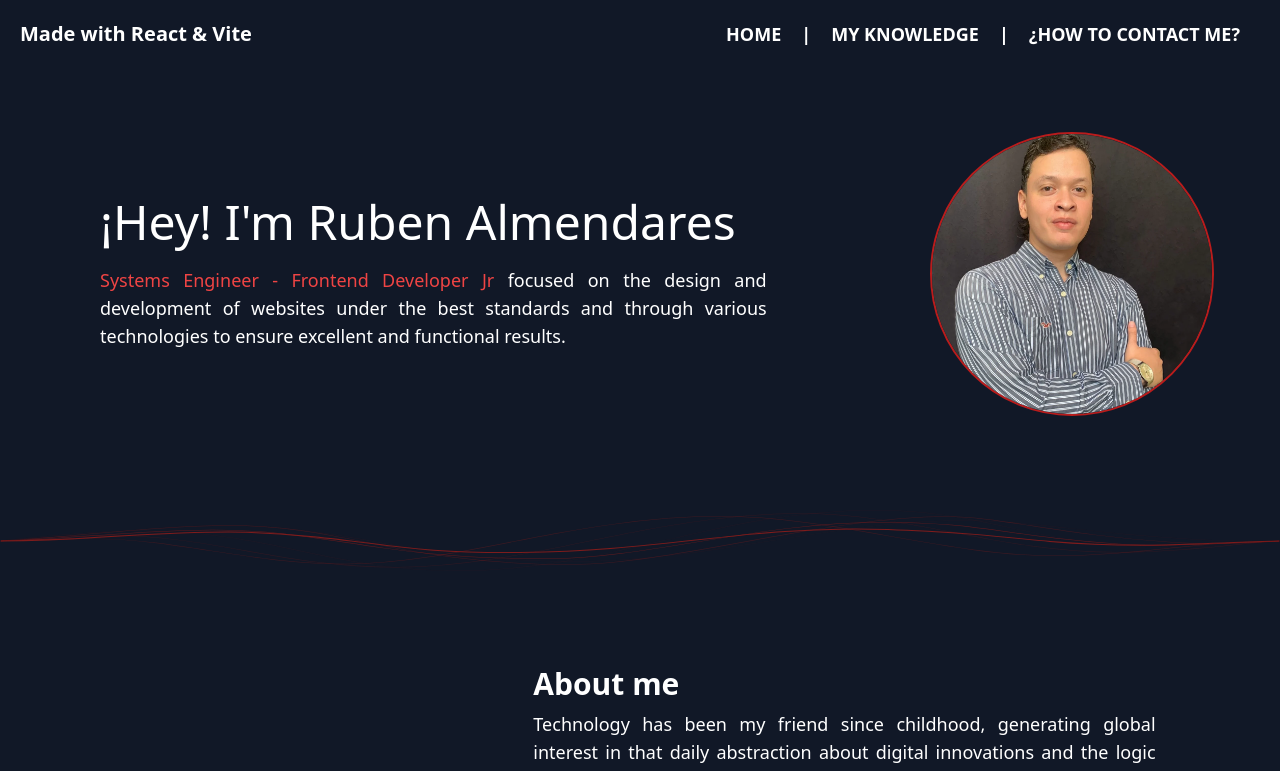
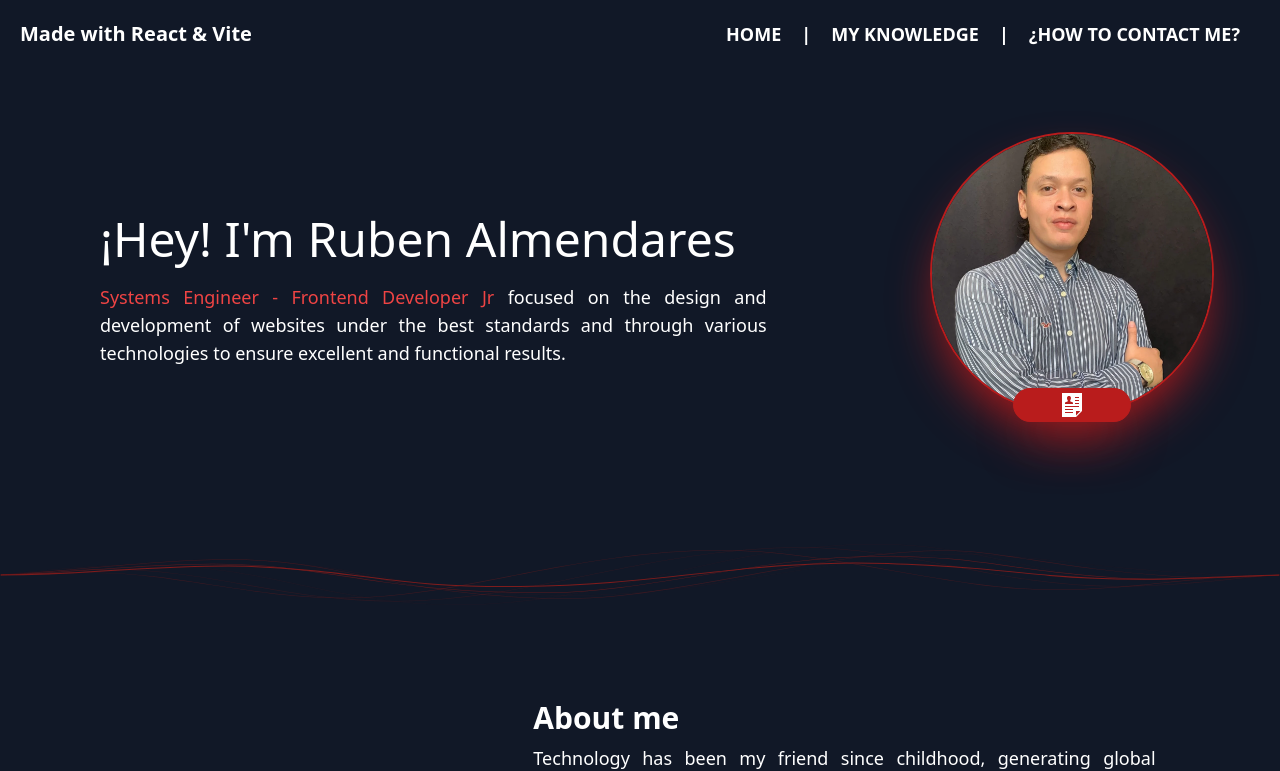
Before and after one commit to Rublox99/portafolio-ruben-almendares, a React (Vite) app: page / in a window 1280 px wide. Shown: the top 771 px of the page. Built offline with nearby package versions, Linux system fonts and the light colour scheme.

Commit message:
Creación de atajo a cv

```diff
--- a/src/components/Body.jsx
+++ b/src/components/Body.jsx
@@ -25,9 +25,15 @@ const Body = () => {
             </div>
 
             {/*Profile Pic*/}
-            <div className='w-3/12 phone:w-8/12 phone:mx-auto phone:my-16 flex flex-col mr-5'>
-              <div className='flex flex-col w-11/12 rounded-full border-2 border-red-700'>
-                    <img src="/personalContent/foto-perfil.webp" className="rounded-full"/>
+            <div className='w-3/12 phone:w-8/12 phone:mx-auto phone:my-16 flex justify-center flex-col mr-5'>
+              <div className='flex flex-col w-11/12 shadow-2xl shadow-red-700 rounded-full border-2 border-red-700'>
+                    <img src="/personalContent/foto-perfil.webp" className="rounded-full mx-auto"/>
+              </div>
+              <div className='w-11/12 flex justify-center'>
+                <a href='https://drive.google.com/file/d/1RSjYSsv-1pQxR8Q8vhgQO5Kf9UDfVSoS/view?usp=sharing'
+                className='w-5/12 flex justify-center border border-red-700 rounded-full transition-all shadow-2xl shadow-red-700 duration-500 px-15 py-1 bg-red-700 hover:bg-gray-900 hover:border-white active:bg-gray-900 active:border-white relative bottom-7 cursor-pointer'>
+                  <svg fill='#ffffffff' width="24" height="24" xmlns="http://www.w3.org/2000/svg" fillRule="evenodd" clipRule="evenodd"><path d="M22 0h-20v24h14l6-6v-18zm-6 18h4.36l-4.36 4.385v-4.385zm-3 1h-8v1h8v-1zm0-3h-8v1h8v-1zm6-2v-1h-14v1h14zm-7.059-4.968c-1.147-.265-2.214-.497-1.697-1.473 1.573-2.97.417-4.559-1.244-4.559-1.694 0-2.821 1.65-1.244 4.559.532.982-.575 1.214-1.697 1.473-1.024.237-1.062.745-1.059 1.635l.001.333h7.997l.001-.323c.004-.896-.03-1.407-1.058-1.645zm7.059.968h-4v1h4v-1zm0-2v-1h-4v1h4zm0-4h-4v1h4v-1z"/></svg>
+                </a>
               </div>
             </div>
         </div>
```
